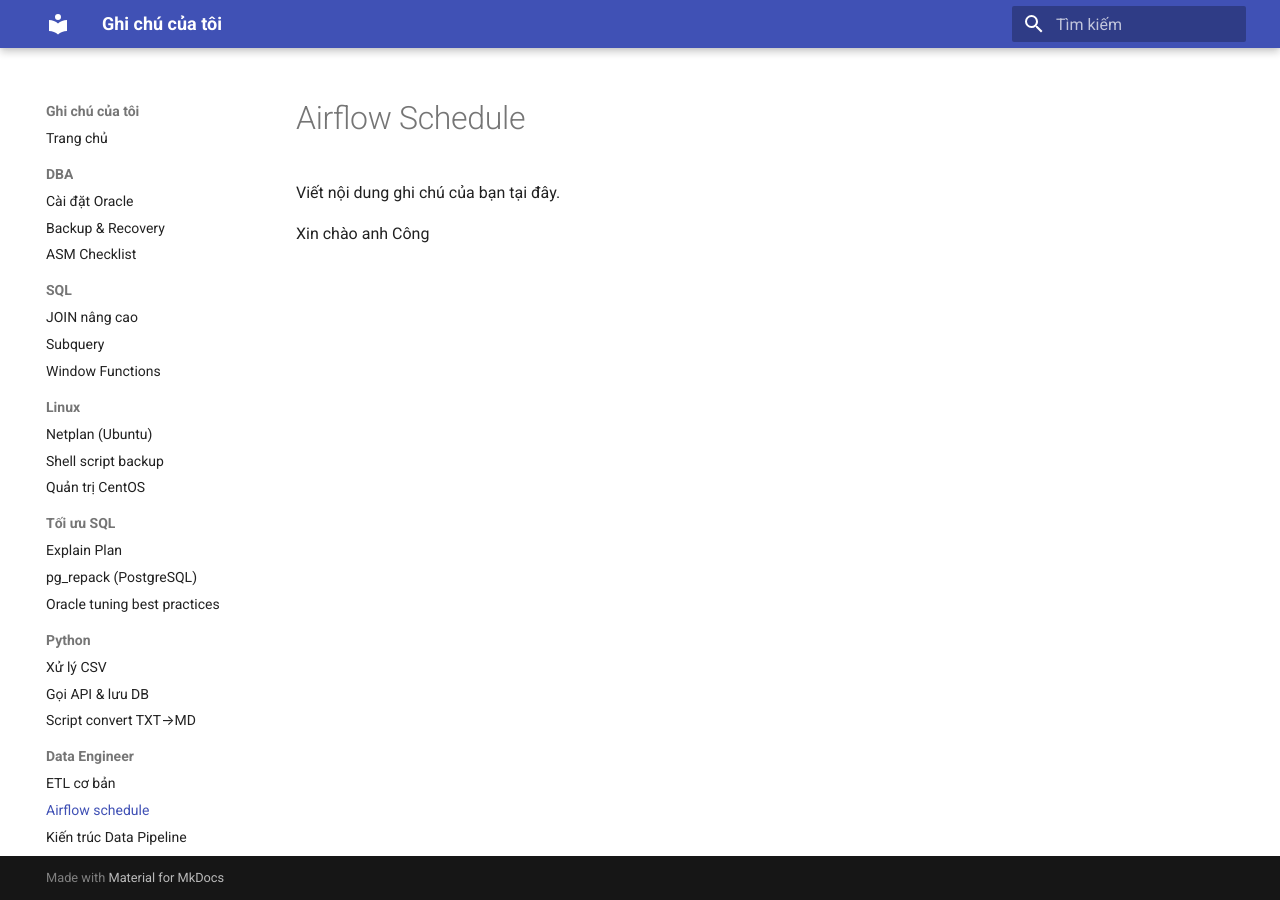
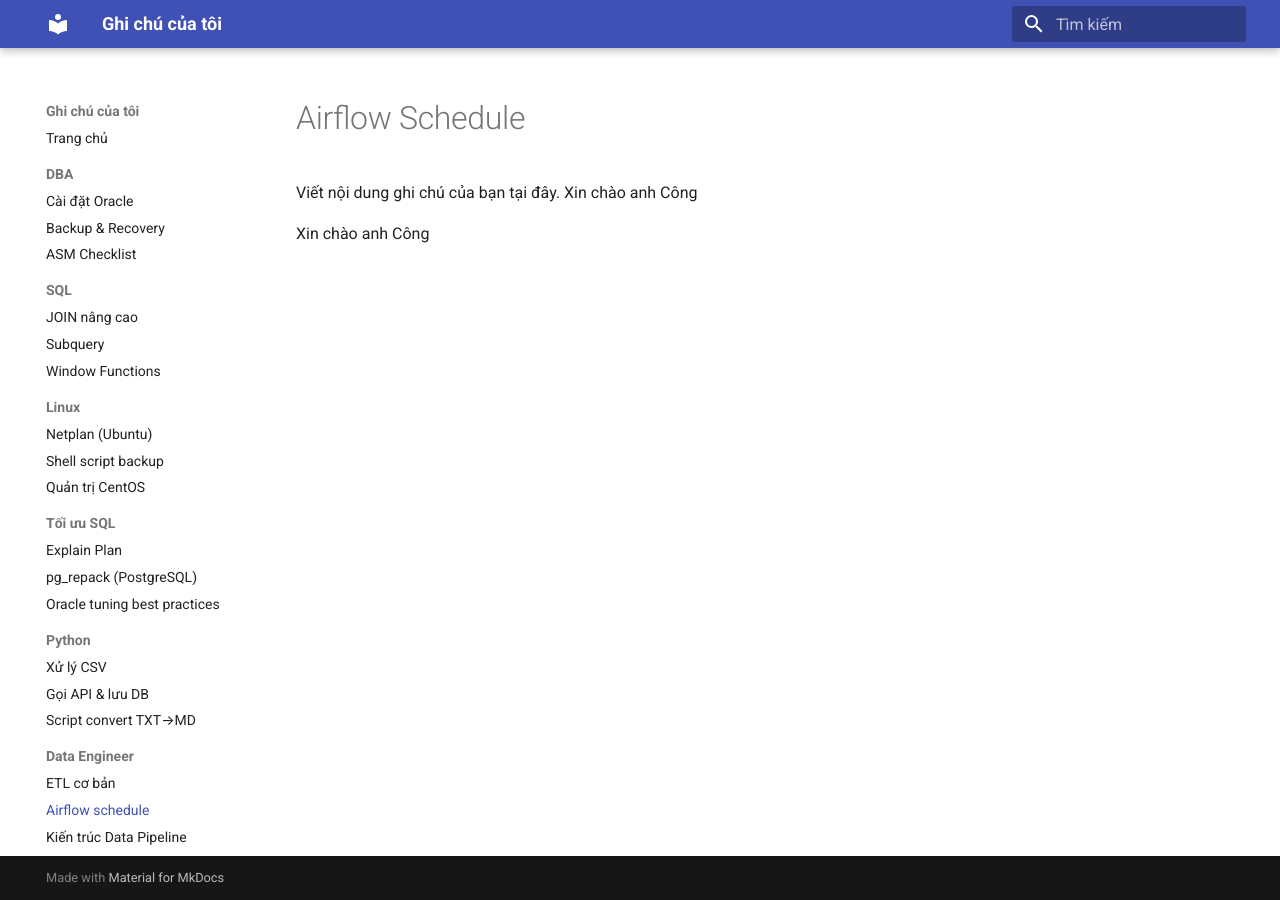
Before and after one commit to kulpig9799/notes-site, an MkDocs documentation site: the page built from docs/data_engineer/airflow_schedule.md, in a window 1280 px wide. Built offline with MkDocs 1.6.1 and Material for MkDocs 9.7.7, drawn with Linux system fonts in a browser that asks for light colours.

Commit message:
Update airflow_schedule.md
a

```diff
--- a/docs/data_engineer/airflow_schedule.md
+++ b/docs/data_engineer/airflow_schedule.md
@@ -1,5 +1,5 @@
 # Airflow Schedule
 
-Viết nội dung ghi chú của bạn tại đây.
+Viết nội dung ghi chú của bạn tại đây. Xin chào anh Công
 
 Xin chào anh Công
```
